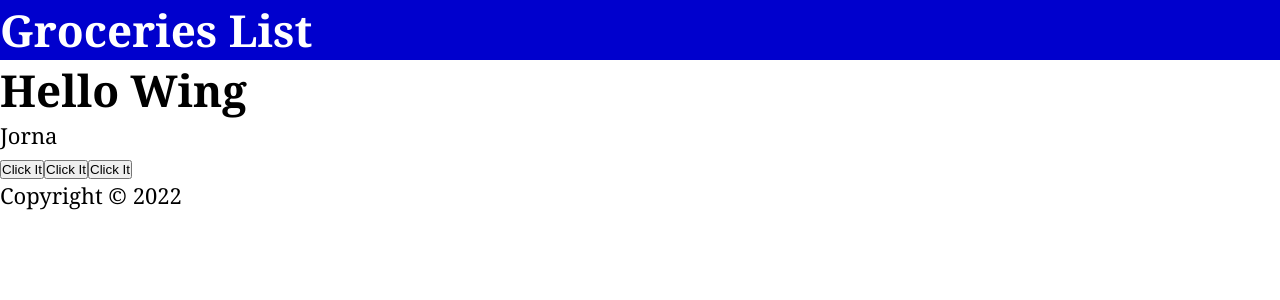
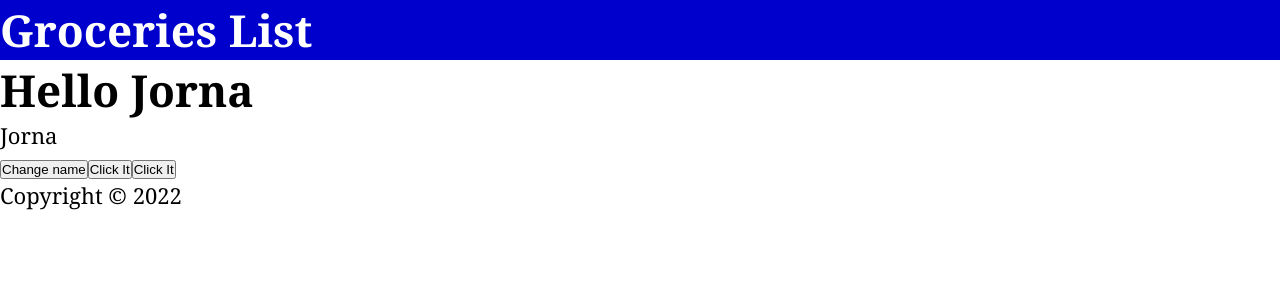
Before and after one commit to JornaJan/starting-react, a React (Create React App) app: page / in a window 1280 px wide. Shown: the top 300 px of the page. Built offline with nearby package versions, Linux system fonts and the light colour scheme.

Commit message:
useState Hook

```diff
--- a/src/Content.js
+++ b/src/Content.js
@@ -1,33 +1,37 @@
+import { useState } from 'react'
+
 const Content = () => {
-  const name = 'Jorna'
+  const _name = 'Jorna'
+
+  const [name, setName] = useState('Jorna') // 默认值
+  const [count, setCount] = useState(0)
 
   const handleNameChange = () => {
     const names = ['Jorna', 'Wing', 'Hong10', 'Taisuke']
     const init = Math.floor(Math.random() * 3)
-    return names[init]
+    setName(names[init])
   }
 
   const handleClick = () => {
-    console.log('You clicked it!')
+    setCount(count + 1)
+    setCount(count + 1)
+    console.log(count)
   }
 
   const handleClick2 = () => {
-    console.log(`${name} You clicked it!`)
+    console.log(count)
   }
 
-  const handleClick3 = (e) => {
-    console.log(e.target.innerText)
-  }
 
   return (
     <main>
       <h1 onDoubleClick={handleClick}>
-        Hello {handleNameChange()}
+        Hello {name}
       </h1>
-      <p>{name}</p>
+      <p>{_name}</p>
+      <button onClick={handleNameChange}>Change name</button>
       <button onClick={handleClick}>Click It</button>
-      <button onClick={() => handleClick2('Jorna')}>Click It</button>
-      <button onClick={(e) => handleClick3(e)}>Click It</button>
+      <button onClick={(e) => handleClick2(e)}>Click It</button>
     </main>
   )
 }
```
